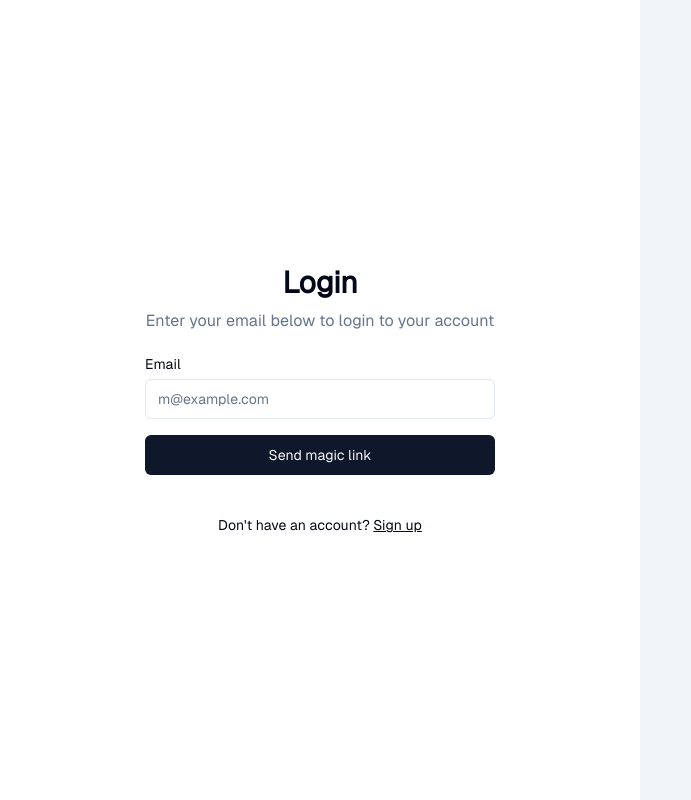
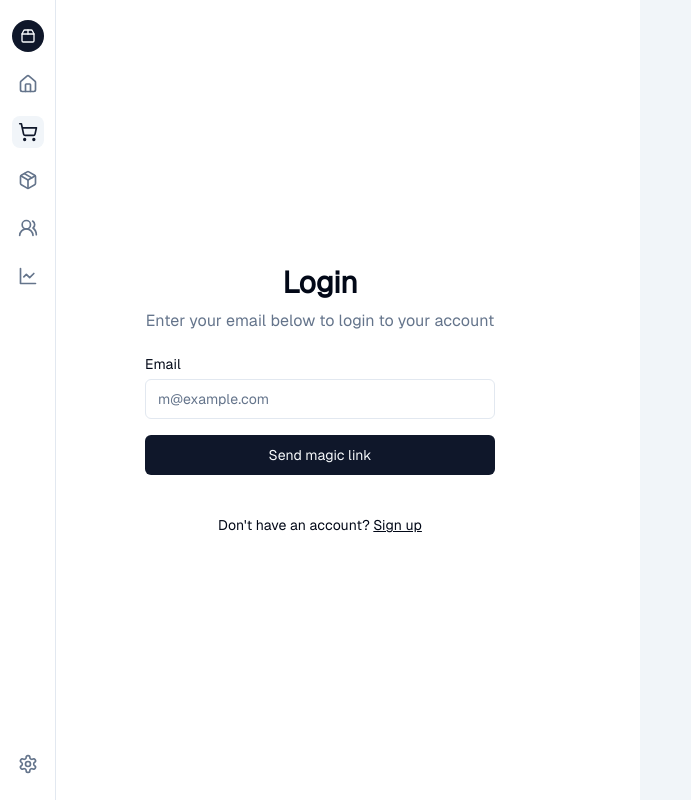
Before and after one commit to vlbn/findAJob, a React (Vite) app: page / in a window 1280 px wide. Shown: the whole page, without its empty margins (0-691 px from the left). Built offline with nearby package versions, Linux system fonts and the light colour scheme; a web font is replaced by a local one.

Commit message:
moved ASIDE

```diff
--- a/src/layouts/MainLayout.jsx
+++ b/src/layouts/MainLayout.jsx
@@ -1,8 +1,171 @@
 import { Outlet } from "react-router-dom";
+
+import { Avatar, AvatarFallback, AvatarImage } from "@/components/ui/avatar";
+import { Link } from "react-router-dom";
+import {
+  ChevronLeft,
+  ChevronRight,
+  Copy,
+  CreditCard,
+  File,
+  Home,
+  LineChart,
+  ListFilter,
+  MoreVertical,
+  Package,
+  Package2,
+  PanelLeft,
+  Search,
+  Settings,
+  ShoppingCart,
+  Truck,
+  Users2,
+} from "lucide-react";
+
+import { Badge } from "@/components/ui/badge";
+import {
+  Breadcrumb,
+  BreadcrumbItem,
+  BreadcrumbLink,
+  BreadcrumbList,
+  BreadcrumbPage,
+  BreadcrumbSeparator,
+} from "@/components/ui/breadcrumb";
+import { Button } from "@/components/ui/button";
+import {
+  Card,
+  CardContent,
+  CardDescription,
+  CardFooter,
+  CardHeader,
+  CardTitle,
+} from "@/components/ui/card";
+import {
+  DropdownMenu,
+  DropdownMenuCheckboxItem,
+  DropdownMenuContent,
+  DropdownMenuItem,
+  DropdownMenuLabel,
+  DropdownMenuSeparator,
+  DropdownMenuTrigger,
+} from "@/components/ui/dropdown-menu";
+import { Input } from "@/components/ui/input";
+import {
+  Pagination,
+  PaginationContent,
+  PaginationItem,
+} from "@/components/ui/pagination";
+import { Progress } from "@/components/ui/progress";
+import { Separator } from "@/components/ui/separator";
+import { Sheet, SheetContent, SheetTrigger } from "@/components/ui/sheet";
+import {
+  Table,
+  TableBody,
+  TableCell,
+  TableHead,
+  TableHeader,
+  TableRow,
+} from "@/components/ui/table";
+import { Tabs, TabsContent, TabsList, TabsTrigger } from "@/components/ui/tabs";
+import {
+  Tooltip,
+  TooltipContent,
+  TooltipTrigger,
+  TooltipProvider,
+} from "@/components/ui/tooltip";
 
 const MainLayout = () => {
   return (
     <>
+      <aside className="fixed inset-y-0 left-0 z-10 hidden w-14 flex-col border-r bg-background sm:flex">
+        <nav className="flex flex-col items-center gap-4 px-2 sm:py-5">
+          <Link
+            href="#"
+            className="group flex h-9 w-9 shrink-0 items-center justify-center gap-2 rounded-full bg-primary text-lg font-semibold text-primary-foreground md:h-8 md:w-8 md:text-base"
+          >
+            <Package2 className="h-4 w-4 transition-all group-hover:scale-110" />
+            <span className="sr-only">Acme Inc</span>
+          </Link>
+          <TooltipProvider>
+            <Tooltip>
+              <TooltipTrigger asChild>
+                <Link
+                  href="#"
+                  className="flex h-9 w-9 items-center justify-center rounded-lg text-muted-foreground transition-colors hover:text-foreground md:h-8 md:w-8"
+                >
+                  <Home className="h-5 w-5" />
+                  <span className="sr-only">Dashboard</span>
+                </Link>
+              </TooltipTrigger>
+              <TooltipContent side="right">Dashboard</TooltipContent>
+            </Tooltip>
+            <Tooltip>
+              <TooltipTrigger asChild>
+                <Link
+                  href="#"
+                  className="flex h-9 w-9 items-center justify-center rounded-lg bg-accent text-accent-foreground transition-colors hover:text-foreground md:h-8 md:w-8"
+                >
+                  <ShoppingCart className="h-5 w-5" />
+                  <span className="sr-only">Orders</span>
+                </Link>
+              </TooltipTrigger>
+              <TooltipContent side="right">Orders</TooltipContent>
+            </Tooltip>
+            <Tooltip>
+              <TooltipTrigger asChild>
+                <Link
+                  href="#"
+                  className="flex h-9 w-9 items-center justify-center rounded-lg text-muted-foreground transition-colors hover:text-foreground md:h-8 md:w-8"
+                >
+                  <Package className="h-5 w-5" />
+                  <span className="sr-only">Products</span>
+                </Link>
+              </TooltipTrigger>
+              <TooltipContent side="right">Products</TooltipContent>
+            </Tooltip>
+            <Tooltip>
+              <TooltipTrigger asChild>
+                <Link
+                  href="#"
+                  className="flex h-9 w-9 items-center justify-center rounded-lg text-muted-foreground transition-colors hover:text-foreground md:h-8 md:w-8"
+                >
+                  <Users2 className="h-5 w-5" />
+                  <span className="sr-only">Customers</span>
+                </Link>
+              </TooltipTrigger>
+              <TooltipContent side="right">Customers</TooltipContent>
+            </Tooltip>
+            <Tooltip>
+              <TooltipTrigger asChild>
+                <Link
+                  href="#"
+                  className="flex h-9 w-9 items-center justify-center rounded-lg text-muted-foreground transition-colors hover:text-foreground md:h-8 md:w-8"
+                >
+                  <LineChart className="h-5 w-5" />
+                  <span className="sr-only">Analytics</span>
+                </Link>
+              </TooltipTrigger>
+              <TooltipContent side="right">Analytics</TooltipContent>
+            </Tooltip>
+          </TooltipProvider>
+        </nav>
+        <nav className="mt-auto flex flex-col items-center gap-4 px-2 sm:py-5">
+          <TooltipProvider>
+            <Tooltip>
+              <TooltipTrigger asChild>
+                <Link
+                  href="#"
+                  className="flex h-9 w-9 items-center justify-center rounded-lg text-muted-foreground transition-colors hover:text-foreground md:h-8 md:w-8"
+                >
+                  <Settings className="h-5 w-5" />
+                  <span className="sr-only">Settings</span>
+                </Link>
+              </TooltipTrigger>
+              <TooltipContent side="right">Settings</TooltipContent>
+            </Tooltip>
+          </TooltipProvider>
+        </nav>
+      </aside>
       <Outlet />
     </>
   );
--- a/src/pages/Dashboard.jsx
+++ b/src/pages/Dashboard.jsx
@@ -15,7 +15,6 @@ import {
   Package2,
   PanelLeft,
   Search,
-  Settings,
   ShoppingCart,
   Truck,
   Users2,
@@ -66,105 +65,10 @@ import {
   TableRow,
 } from "@/components/ui/table";
 import { Tabs, TabsContent, TabsList, TabsTrigger } from "@/components/ui/tabs";
-import {
-  Tooltip,
-  TooltipContent,
-  TooltipTrigger,
-  TooltipProvider,
-} from "@/components/ui/tooltip";
 
 const Dashboard = () => {
   return (
     <div className="flex min-h-screen w-full flex-col bg-muted/40">
-      <aside className="fixed inset-y-0 left-0 z-10 hidden w-14 flex-col border-r bg-background sm:flex">
-        <nav className="flex flex-col items-center gap-4 px-2 sm:py-5">
-          <Link
-            href="#"
-            className="group flex h-9 w-9 shrink-0 items-center justify-center gap-2 rounded-full bg-primary text-lg font-semibold text-primary-foreground md:h-8 md:w-8 md:text-base"
-          >
-            <Package2 className="h-4 w-4 transition-all group-hover:scale-110" />
-            <span className="sr-only">Acme Inc</span>
-          </Link>
-          <TooltipProvider>
-            <Tooltip>
-              <TooltipTrigger asChild>
-                <Link
-                  href="#"
-                  className="flex h-9 w-9 items-center justify-center rounded-lg text-muted-foreground transition-colors hover:text-foreground md:h-8 md:w-8"
-                >
-                  <Home className="h-5 w-5" />
-                  <span className="sr-only">Dashboard</span>
-                </Link>
-              </TooltipTrigger>
-              <TooltipContent side="right">Dashboard</TooltipContent>
-            </Tooltip>
-            <Tooltip>
-              <TooltipTrigger asChild>
-                <Link
-                  href="#"
-                  className="flex h-9 w-9 items-center justify-center rounded-lg bg-accent text-accent-foreground transition-colors hover:text-foreground md:h-8 md:w-8"
-                >
-                  <ShoppingCart className="h-5 w-5" />
-                  <span className="sr-only">Orders</span>
-                </Link>
-              </TooltipTrigger>
-              <TooltipContent side="right">Orders</TooltipContent>
-            </Tooltip>
-            <Tooltip>
-              <TooltipTrigger asChild>
-                <Link
-                  href="#"
-                  className="flex h-9 w-9 items-center justify-center rounded-lg text-muted-foreground transition-colors hover:text-foreground md:h-8 md:w-8"
-                >
-                  <Package className="h-5 w-5" />
-                  <span className="sr-only">Products</span>
-                </Link>
-              </TooltipTrigger>
-              <TooltipContent side="right">Products</TooltipContent>
-            </Tooltip>
-            <Tooltip>
-              <TooltipTrigger asChild>
-                <Link
-                  href="#"
-                  className="flex h-9 w-9 items-center justify-center rounded-lg text-muted-foreground transition-colors hover:text-foreground md:h-8 md:w-8"
-                >
-                  <Users2 className="h-5 w-5" />
-                  <span className="sr-only">Customers</span>
-                </Link>
-              </TooltipTrigger>
-              <TooltipContent side="right">Customers</TooltipContent>
-            </Tooltip>
-            <Tooltip>
-              <TooltipTrigger asChild>
-                <Link
-                  href="#"
-                  className="flex h-9 w-9 items-center justify-center rounded-lg text-muted-foreground transition-colors hover:text-foreground md:h-8 md:w-8"
-                >
-                  <LineChart className="h-5 w-5" />
-                  <span className="sr-only">Analytics</span>
-                </Link>
-              </TooltipTrigger>
-              <TooltipContent side="right">Analytics</TooltipContent>
-            </Tooltip>
-          </TooltipProvider>
-        </nav>
-        <nav className="mt-auto flex flex-col items-center gap-4 px-2 sm:py-5">
-          <TooltipProvider>
-            <Tooltip>
-              <TooltipTrigger asChild>
-                <Link
-                  href="#"
-                  className="flex h-9 w-9 items-center justify-center rounded-lg text-muted-foreground transition-colors hover:text-foreground md:h-8 md:w-8"
-                >
-                  <Settings className="h-5 w-5" />
-                  <span className="sr-only">Settings</span>
-                </Link>
-              </TooltipTrigger>
-              <TooltipContent side="right">Settings</TooltipContent>
-            </Tooltip>
-          </TooltipProvider>
-        </nav>
-      </aside>
       <div className="flex flex-col sm:gap-4 sm:py-4 sm:pl-14">
         <header className="sticky top-0 z-30 flex h-14 items-center gap-4 border-b bg-background px-4 sm:static sm:h-auto sm:border-0 sm:bg-transparent sm:px-6">
           <Sheet>
```
